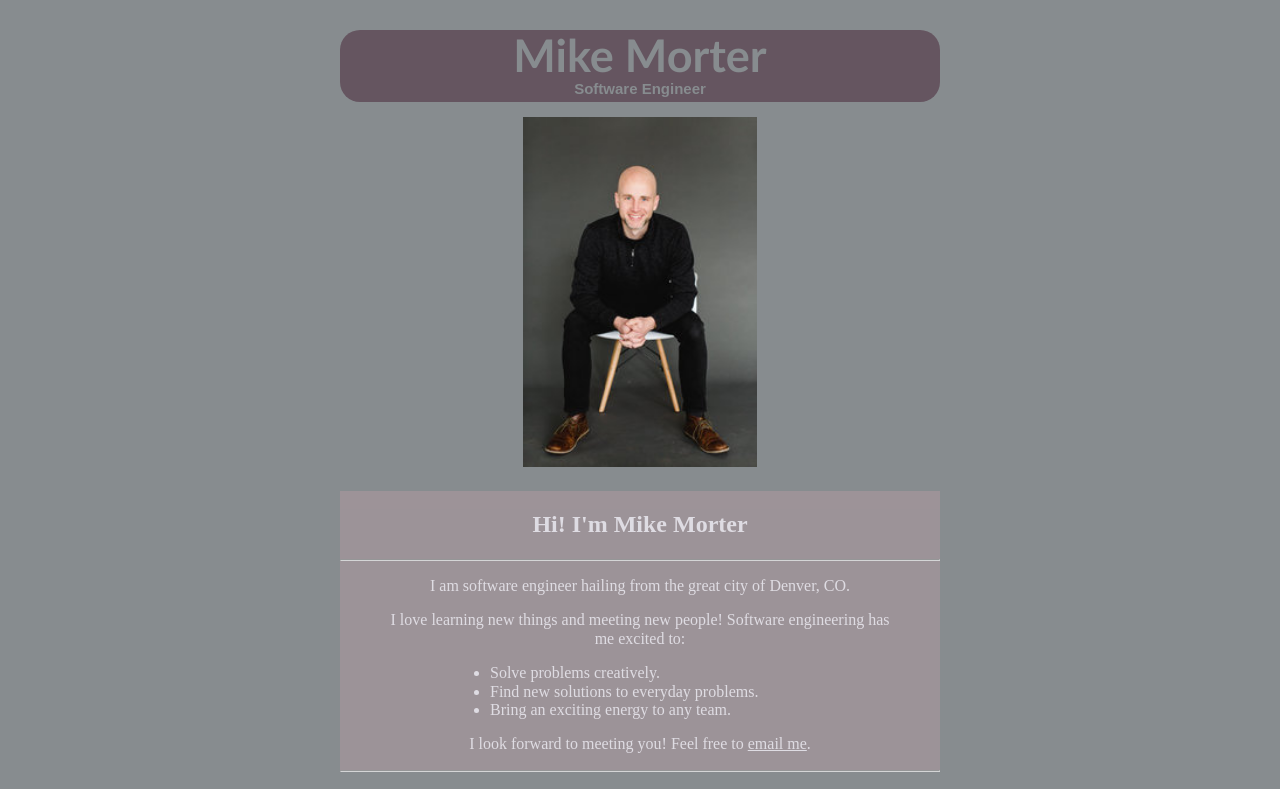
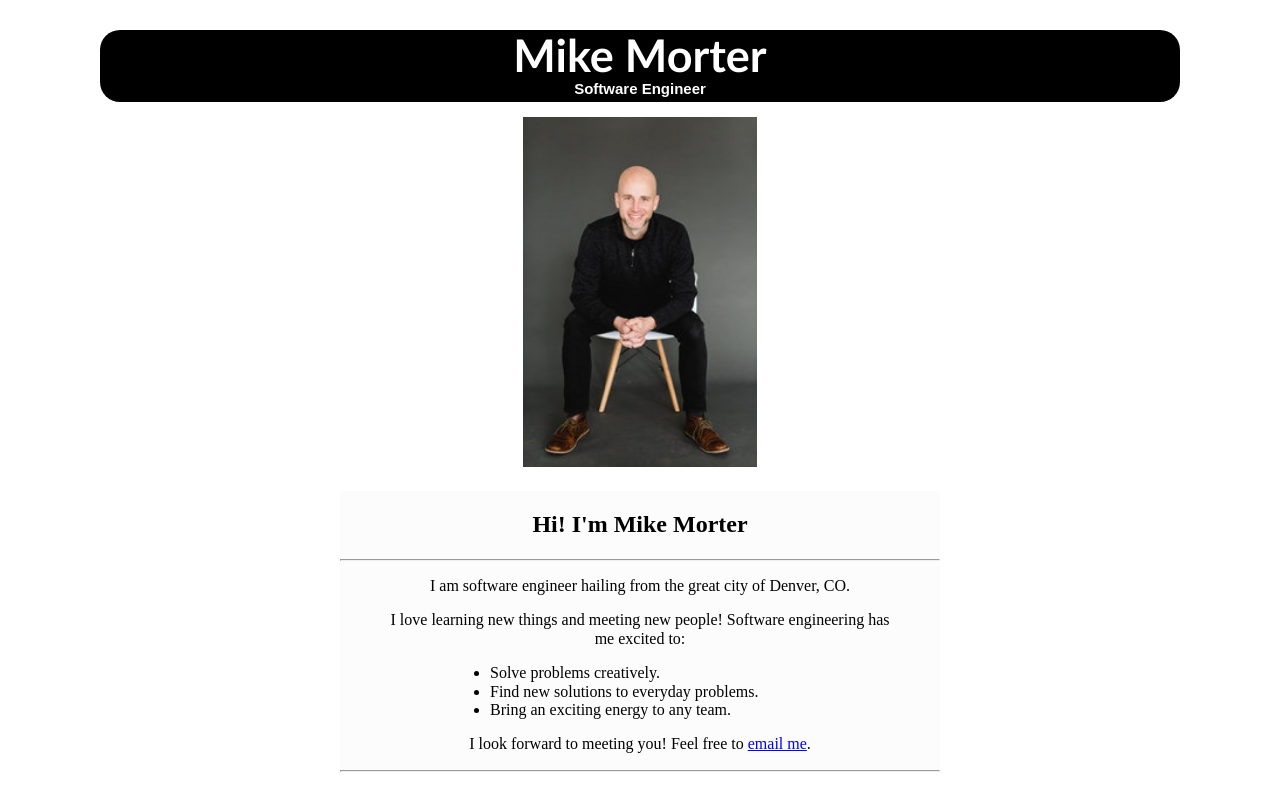
Before and after one commit to mikemorter/portfolio, a plain HTML site: page index.html in a window 1280 px wide. Shown: the top 789 px of the page. Drawn offline with nearby package versions, Linux system fonts and the light colour scheme; a script that the page names is missing.

Commit message:
Update style.css

```diff
--- a/style.css
+++ b/style.css
@@ -1,35 +1,37 @@
+/* background color */
+
 body {
-  background: #878C8F;
+  background: white;
+}
+/* header */
+
+header {
+  background: black;
+  text-align: center;
+  margin: 0px 100px 0px 100px;
+  border-radius: 20px;
 }
 
-header {
-  background: #655560;
-  text-align: center;
-  margin: 0px 100px 0px 100px;
-  width: 600px;
-  border-radius: 20px;
-  margin-left: auto;
-  margin-right: auto;
-}
+/* Main and headings */
 
 main {
   text-align: center;
 }
 
 h1 {
-  color: #878C8F;
+  color: white;
   font-family: 'Trebuchet MS', 'Lucida Sans Unicode', 'Lucida Grande', 'Lucida Sans', Arial, sans-serif;
   font-size: 45px;
   margin-bottom: -20px;
 }
 
 h2 {
-  color: #FCF7FF;
+  color: black;
   padding-top: 20px;
 }
 
 h3 {
-  color: #878C8F;
+  color: white;
   font-family: Arial, Helvetica, sans-serif;
   font-size: 15px;
   padding-bottom: 5px;
@@ -37,14 +39,13 @@ h3 {
 }
 
 p, ul, ol{
-  color: #FCF7FF;
+  color: black;
   padding-left: 50px;
   padding-right: 50px;
 }
 
 article {
-  background: #A4969B;
-  opacity: 75%;
+  background: rgb(252, 252, 252);
   width: 600px;
   margin-left: auto;
   margin-right: auto;
@@ -65,14 +66,18 @@ ol {
   padding-left: 200px;
   text-align: left;
 }
+/* Psuedo Classes for links*/
 
-a:link {color: #FCF7FF}
-a:visited {color: #655560}
-a:hover {color: #878C8F}
-a:active {color: #C4CAD0}
+a:link {color: blue}
+a:visited {color: blueviolet}
+a:hover {color: white}
+a:active {color: red}
+
+/* Footer goes here */
 
 footer {
-  background: #655560;
+  background: black;
+  text-align: center;
   height: 25px;
   margin-top: 20px;
   margin-bottom: 20px;
```
